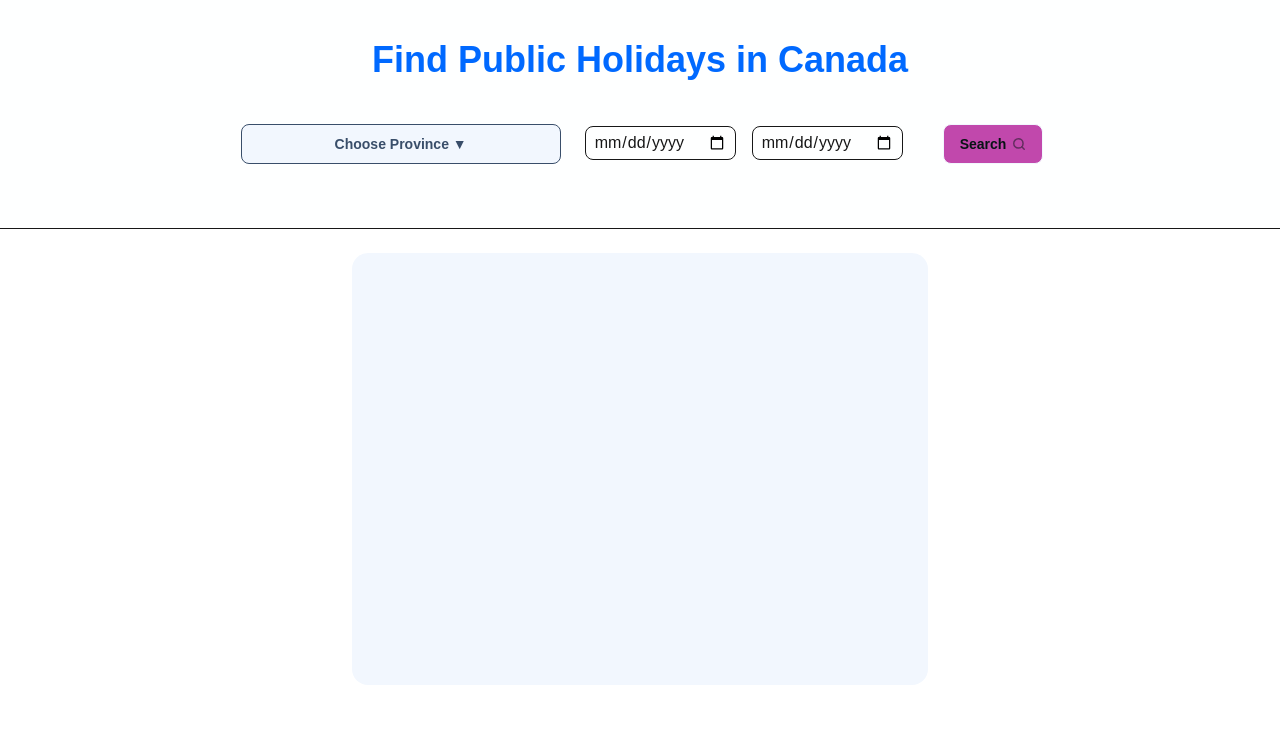
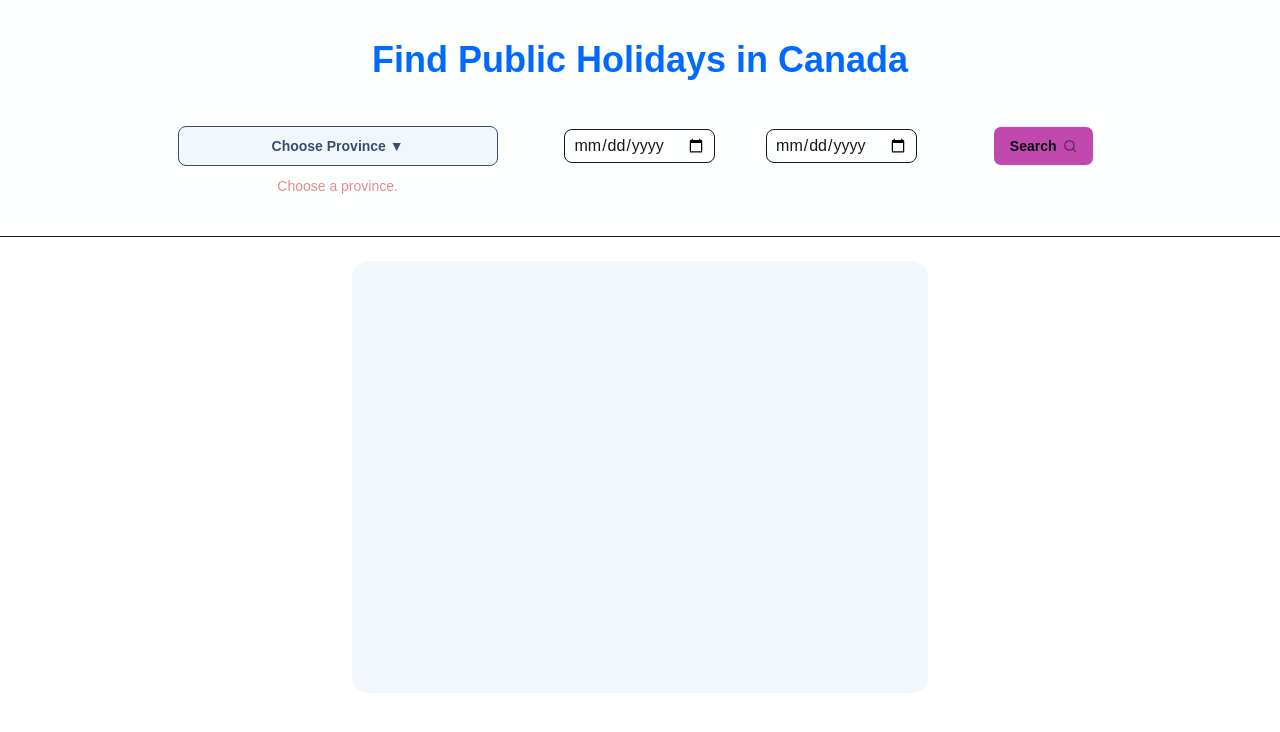
Before and after one commit to misato118/canadian-holidays-finder, a Next.js app: page / in a window 1280 px wide. Shown: the top 732 px of the page. Built offline with nearby package versions, Linux system fonts and the light colour scheme.

Commit message:
Added validations

```diff
--- a/constants/provinces.tsx
+++ b/constants/provinces.tsx
@@ -11,15 +11,15 @@ export const provinces = [
     "Saskatchewan SK"
 ]
 
-export const provinceCodes = {
-    "Alberta": "AB",
-    "British Columbia": "BC",
-    "Manitoba": "MB",
-    "New Brunswick": "NB",
-    "Newfoundland and Labrador": "NL",
-    "Nova Scotia": "NS",
-    "Ontario": "ON",
-    "Prince Edward Island": "PE",
-    "Quebec": "QC",
-    "Saskatchewan": "SK"
-}
+export const provinceCodes = [
+  "AB",
+  "BC",
+  "MB",
+  "NB",
+  "NL",
+  "NS",
+  "ON",
+  "PE",
+  "QC",
+  "SK"
+]
--- a/package.json
+++ b/package.json
@@ -8,10 +8,13 @@
     "start": "next start"
   },
   "dependencies": {
+    "@hookform/resolvers": "^5.2.1",
     "daisyui": "^5.1.7",
     "next": "15.5.2",
     "react": "19.1.0",
-    "react-dom": "19.1.0"
+    "react-dom": "19.1.0",
+    "react-hook-form": "^7.62.0",
+    "zod": "^4.1.5"
   },
   "devDependencies": {
     "@tailwindcss/postcss": "^4",
--- a/pages/index.tsx
+++ b/pages/index.tsx
@@ -1,7 +1,10 @@
 import { Geist, Geist_Mono } from "next/font/google";
 import { provinces, provinceCodes } from "../constants/provinces";
-import { useState } from "react";
+import { useEffect, useState } from "react";
+import { z } from "zod";
 import { useRouter } from "next/router";
+import { useForm, useWatch } from "react-hook-form";
+import { zodResolver } from "@hookform/resolvers/zod";
 // import handler from "./api/holidays";
 
 const geistSans = Geist({
@@ -14,24 +17,46 @@ const geistMono = Geist_Mono({
   subsets: ["latin"],
 });
 
+const Schema = z.object({
+  province: z.enum(provinceCodes, { error: "Choose a province." }),
+  startDate: z.date({ error: "Choose a start date" }),
+  endDate: z.date({ error: "Choose an end date" }),
+}).refine(d => d.endDate >= d.startDate, {
+  path: ["endDate"],
+  message: "End date must be after start date",
+});
+type FormValues = z.infer<typeof Schema>;
+
 export default function Home() {
-// export default function Home() {
-  const [province, setProvince] = useState({ title: "", code: "" });
-  const [startDate, setStartDate] = useState("");
-  const [endDate, setEndDate] = useState("");
-  const [list, setList] = useState([{date: "", name: ""}]);
+  const [province, setProvince] = useState({ label: "", code: "" });
+  const [list, setList] = useState([{ date: "", name: "" }]);
 
-  const handleClick = () => {
+  const { register, handleSubmit, control, setValue, formState: { errors } } =
+    useForm<FormValues>({
+      resolver: zodResolver(Schema),
+      mode: "onChange",
+      defaultValues: { province: "", startDate: undefined, endDate: undefined },
+    });
+
+  const startDate = useWatch({ control, name: "startDate" });
+  const endDate = useWatch({ control, name: "endDate" });
+
+  useEffect(() => {
+    setValue("province", province.code, { shouldValidate: true });
+  }, [province.code, setValue])
+
+  const handleClick = (label: string, code: string) => {
     const elem = document.activeElement;
     if (elem) {
       (elem as HTMLElement)?.blur();
     }
+    setProvince({ label: label, code: code });
+    setValue("province", code, { shouldValidate: true });
   }
 
-  async function onSubmit(e: React.FormEvent) {
-    e.preventDefault();
+  async function onSubmit() {
     try {
-      const url = `/api/holidays?start=${encodeURIComponent(startDate)}&end=${encodeURIComponent(endDate)}&prov=${encodeURIComponent(province.code)}`;
+      const url = `/api/holidays?start=${encodeURIComponent(startDate + "")}&end=${encodeURIComponent(endDate + "")}&prov=${encodeURIComponent(province.code)}`;
       const res = await fetch(url, { cache: "no-store" });
       if (!res.ok) throw new Error(`Request failed: HTTP ${res.status}`);
       const json = await res.json();
@@ -46,25 +71,47 @@ export default function Home() {
       <header className="sticky top-0 z-10 bg-base-100/90 backdrop-blur border-b">
         <div className="mx-auto max-w-5xl px-4 py-10 text-center">
           <h1 className="text-primary text-4xl font-bold">Find Public Holidays in Canada</h1>
-          <form onSubmit={onSubmit} className="pb-5 pt-10">
+          <form onSubmit={handleSubmit(onSubmit)} className="pt-10 grid grid-cols-5 place-items-center gap-4 auto-rows-[3.25rem]">
+            <div className="col-span-2 flex items-center">
+              <input type="hidden" {...register("province")} />
               {/* Province dropdown */}
-            <div className="dropdown mr-5">
-              <div tabIndex={0} role="button" className="btn m-1 w-xs border-1 border-solid border-base-content">{province.title == "" ? "Choose Province" : province.title} ▼</div>
+              <div className="dropdown">
+                <div tabIndex={0} role="button" className="btn m-1 w-xs border-1 border-solid border-base-content">{province.label == "" ? "Choose Province" : province.label} ▼</div>
                 <ul tabIndex={0} className="dropdown-content menu bg-base-100 rounded-box z-1 w-52 p-2 shadow-sm">
                   {provinces.map((province, index) => {
-                  const title = province.substring(0, province.length - 3);
+                    const label = province.substring(0, province.length - 3);
                     const code = province.substring(province.length - 2);
                     return (
-                    <li key={province + index} onClick={() => { setProvince({ title: title, code: code }); handleClick(); }}><a>{title}</a></li>
+                      <li key={province + index} onClick={() => { handleClick(label, code); }}><a>{label}</a></li>
                     )
                   })}
                 </ul>
               </div>
-            {/* TODO: Date range selector here */}
-            <input type="date" className="mr-2 px-2 py-1 border-1 border-solid rounded-lg cursor-pointer" value={startDate} onChange={e => setStartDate(e.target.value)} />
-            <input type="date" className="ml-2 px-2 py-1 border-1 border-solid rounded-lg cursor-pointer" value={endDate} onChange={e => setEndDate(e.target.value)} />
-            {/* TODO: Search button here */}
-            <button className="btn ml-10 bg-accent text-info-content">
+            </div>
+
+            {/* Date range selector here */}
+            <div className="flex items-center">
+              <input
+                type="date"
+                className="px-2 py-1 border-1 border-solid rounded-lg cursor-pointer"
+                // value={startDate}
+                {...register("startDate", { valueAsDate: true })}
+              // onChange={e => setStartDate(e.target.value)}
+              />
+            </div>
+            <div className="flex items-center">
+              <input
+                type="date"
+                className="px-2 py-1 border-1 border-solid rounded-lg cursor-pointer"
+                // value={changeFormat(endDate)}
+                {...register("endDate", { valueAsDate: true })}
+              // onChange={e => setEndDate(e.target.value)}
+              />
+            </div>
+
+            {/* Search button here */}
+            <div className="flex items-center">
+              <button className="btn bg-accent text-info-content self-center">
                 Search
                 <svg className="h-[1em] opacity-50" xmlns="http://www.w3.org/2000/svg" viewBox="0 0 24 24">
                   <g
@@ -79,7 +126,24 @@ export default function Home() {
                   </g>
                 </svg>
               </button>
+            </div>
+
           </form>
+
+          <div className="grid grid-cols-5 items-center gap-4">
+            <div className="col-span-2">
+              <p className="text-error text-sm mt-1 h-5">
+                {errors.province?.message ?? "\u00A0"}
+              </p></div>
+            <div>
+            </div>
+            <div>
+              <p className="text-error text-sm mt-1 h-5">
+                {errors.endDate?.message ?? "\u00A0"}
+              </p>
+            </div>
+          </div>
+
         </div>
       </header>
 
@@ -87,7 +151,7 @@ export default function Home() {
         {/* Display area here */}
         <div className="mx-auto max-w-xl py-6 space-y-4 h-[60vh]">
           <div className="card bg-base-200 p-4 text-center min-h-full h-full overflow-y-auto">
-            {list ?
+            {list.length ?
               (
                 <ul>
                   {list.map((item, index) => {
@@ -97,7 +161,7 @@ export default function Home() {
                   })}
                 </ul>
               )
-            : <p>Nothing yet</p>}
+              : <p>No holidays found</p>}
           </div>
         </div>
       </main>
```
Also changed, not shown: 1 other file (tests, documents, lock files or other folders). Lines whose indentation alone changed are shown as unchanged.
